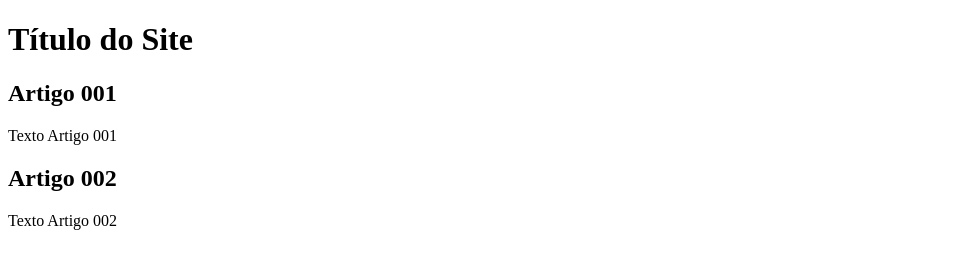
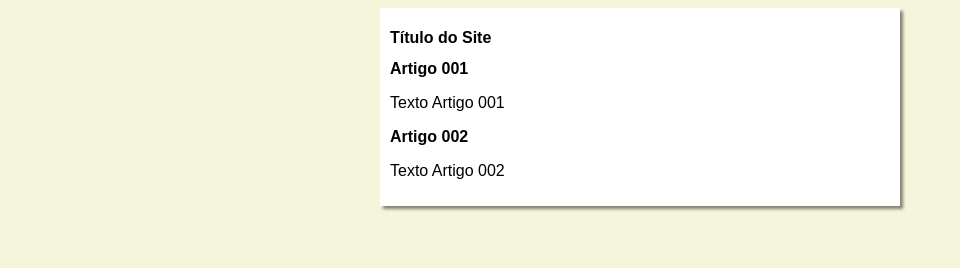
Before and after one commit to GioLosso/projeto-site, a plain HTML site: page index.html in a window 1280 px wide. Shown: the whole page, without its empty margins (0-960 px from the left). Drawn offline with Linux system fonts and the light colour scheme.

Commit message:
Iniciei o Design

```diff
--- /dev/null
+++ b/estilos/style.css
@@ -0,0 +1,14 @@
+* {
+    font-family: Arial, Helvetica, sans-serif;
+    font-size: 16px;
+}
+body {
+    background-color: beige;
+}
+main {
+    background-color: white;
+    width: 500px;
+    margin: auto;
+    padding: 10px;
+    box-shadow: 3px 3px 3px rgba(0, 0, 0, 0.473);
+}
--- a/index.html
+++ b/index.html
@@ -4,6 +4,7 @@
     <meta charset="UTF-8">
     <meta name="viewport" content="width=device-width, initial-scale=1.0">
     <title>Título do Site</title>
+    <link rel="stylesheet" href="estilos/style.css">
 </head>
 <body>
     <main>
```
